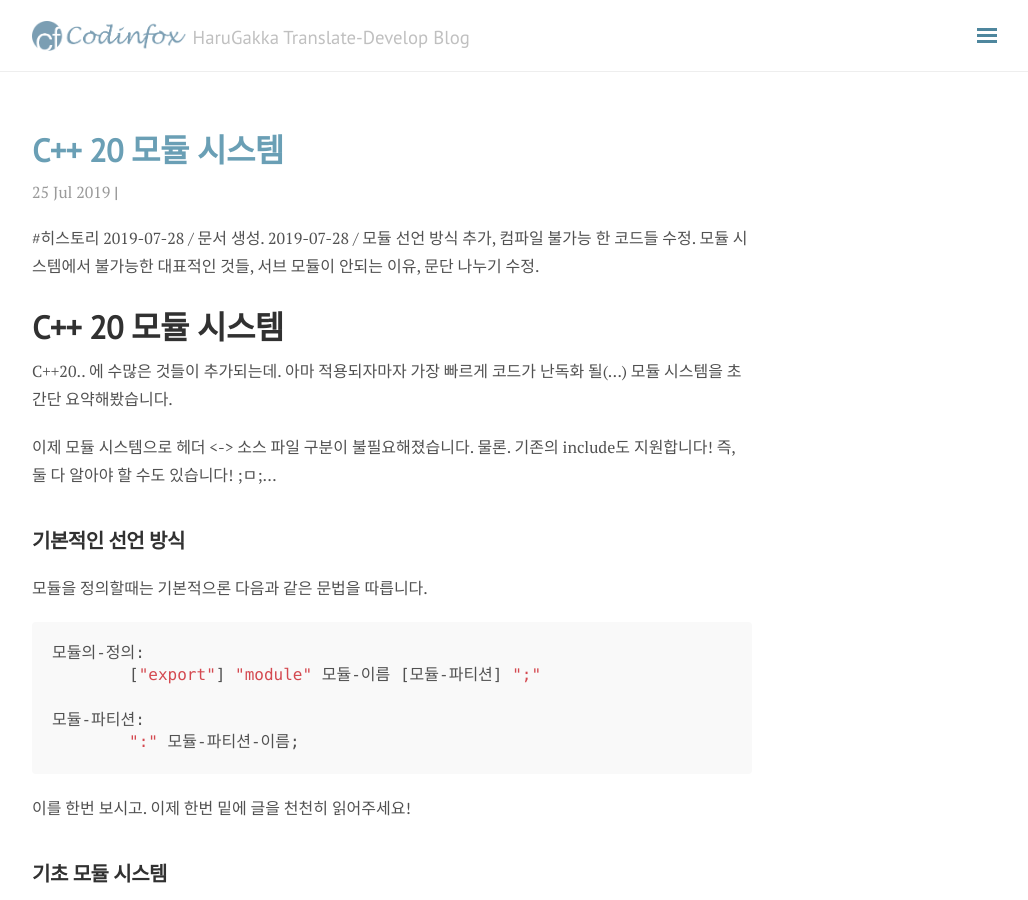
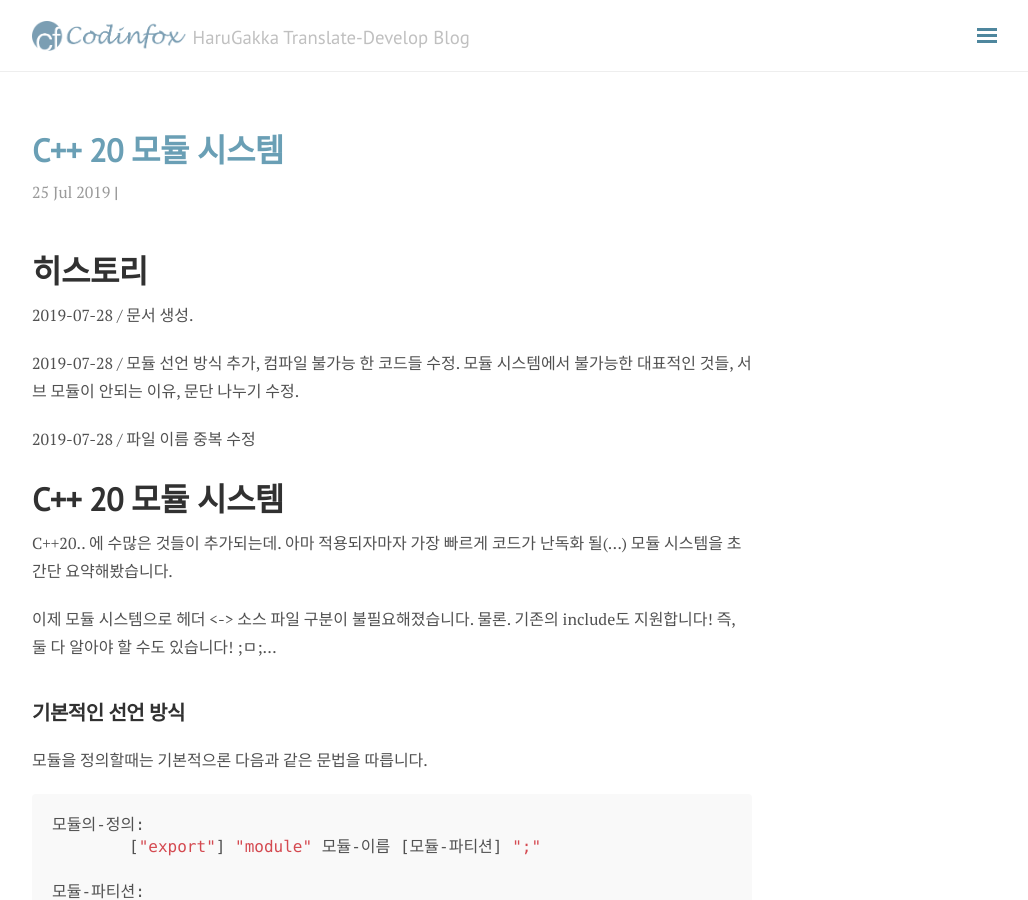
Before and after one commit to ffdd270/ffdd270.github.io, a Jekyll site: the page built from _posts/2019-07-25-C++ 20 모듈 시스템.md, in a window 1280 px wide and 900 px high. Shown: the whole window, without its empty margins (248-1276 px from the left). Built offline with Jekyll 4.4.1, drawn with Linux system fonts in a browser that asks for light colours; nearby versions of some CDN libraries; comment, search, counter and statistics services are not loaded; some of the changed lines change nothing that is shown; some of the changed text lies outside the part shown.

Commit message:
파일 이름 중복 수정

````diff
--- a/_posts/2019-07-25-C++ 20 모듈 시스템.md
+++ b/_posts/2019-07-25-C++ 20 모듈 시스템.md
@@ -3,10 +3,12 @@
 title: C++ 20 모듈 시스템
 ---
 
-#히스토리
+# 히스토리
 2019-07-28 / 문서 생성.
+
 2019-07-28 / 모듈 선언 방식 추가, 컴파일 불가능 한 코드들 수정. 모듈 시스템에서 불가능한 대표적인 것들, 서브 모듈이 안되는 이유, 문단 나누기 수정.
 
+2019-07-28 / 파일 이름 중복 수정
 
 # C++ 20 모듈 시스템
 C++20.. 에 수많은 것들이 추가되는데. 아마 적용되자마자 가장 빠르게 코드가 난독화 될(...) 모듈 시스템을 초간단 요약해봤습니다.
@@ -130,7 +132,7 @@
 불가능합니다! ;ㅁ; 아래 예제를 봐주시죠.
 
 ```cpp
-//module.cpp
+//module_hello.cpp
 export module hello;
 
 export import hello.hi;
@@ -139,7 +141,7 @@
 ```
 
 ```cpp
-//module.cpp
+//module_hello_hi.cpp
 export module hello.hi;
 
 export const char * get_hello_ko() //정의!
@@ -148,7 +150,7 @@
 ```
 
 ```cpp
-//module_welcome.cpp
+//module_hello_welcome.cpp
 export module hello.welcome;
 
 export const char * get_hello_eng()
````
